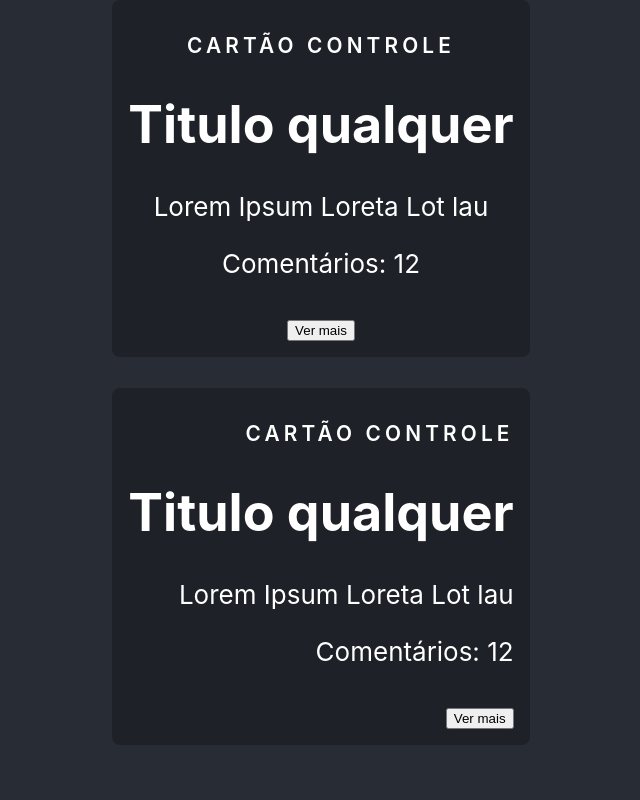
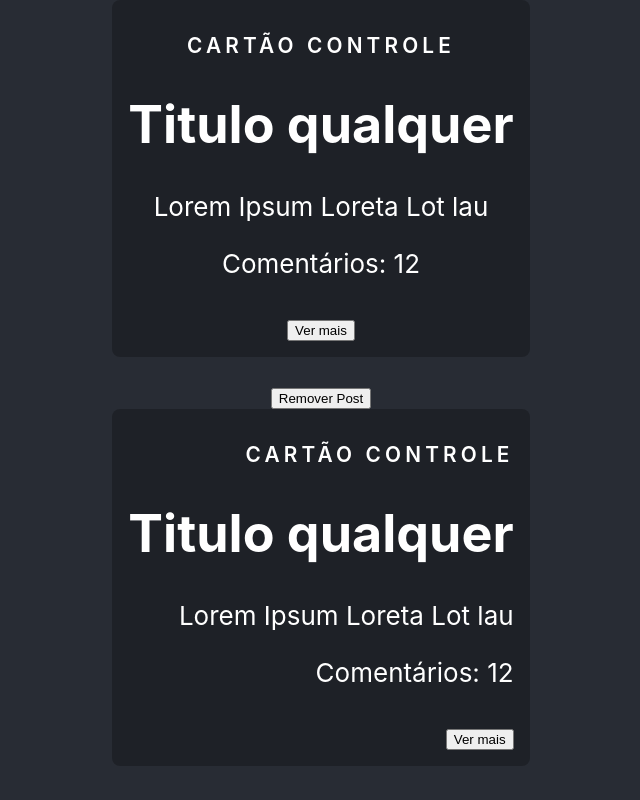
Before and after one commit to aaanm1309-1/react-alga, a React (Create React App) app: page / in a window 1280 px wide. Shown: the top 800 px of the page, without its empty margins (319-959 px from the left). Built offline with nearby package versions, Linux system fonts and the light colour scheme.

Commit message:
Aula 2.27

```diff
--- a/src/App.tsx
+++ b/src/App.tsx
@@ -1,11 +1,11 @@
 import logo from './logo.svg';
 import './App.css';
-import Post from './components/Post';
+import Post, { PostObject } from './components/Post';
 import { useState } from 'react';
 import Card from './components/Card';
 
 function App() {
-  const [post ] = useState({
+  const [post, setPost ] = useState<PostObject|undefined>({
     title: 'Titulo qualquer',
     content: 'Lorem Ipsum Loreta Lot lau'
   })
@@ -13,16 +13,29 @@ function App() {
   return (
     <div className="App">
       <header className="App-header">
+        { !!post ?
+            <>
               <Card title='Cartão Controle' >
                 <Post post={post}  totalComements={12}/>
               </Card>
               <br />
+            </>
+          : <h1>404 - Post não encontrado</h1>
+        }
+        <button onClick={() => setPost(undefined)}>
+          Remover Post
+        </button>
+        { !!post ?
+            <>
               <Card title='Cartão Controle'
                   align='right'
                   initializeClicked={true}>
                 <Post post={post}  totalComements={12}/>
               </Card>
               <br />
+            </>
+          : null
+        }
 
         <img src={logo} className="App-logo" alt="logo" />
 
```
Lines whose indentation alone changed are shown as unchanged.
